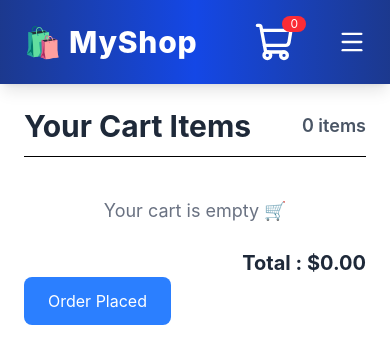
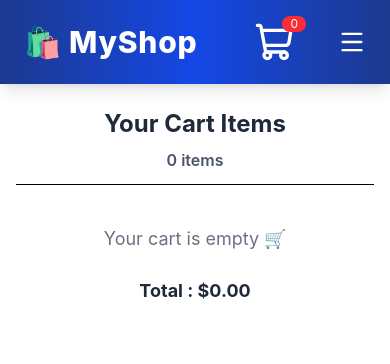
Before and after one commit to saiankit542005/myShop, a React (Vite) app: page /cart in a window 390 px wide. Shown: the top 364 px of the page. Built offline with nearby package versions, Linux system fonts and the light colour scheme.

Commit message:
Make cart page responsive form mobile and Desktop

```diff
--- a/src/components/CartList.jsx
+++ b/src/components/CartList.jsx
@@ -7,6 +7,7 @@ import toast from "react-hot-toast";
 const CartList = () => {
   const cartSelector = useSelector((state) => state.apicart.items);
   const [cartItems, setCartItems] = useState(cartSelector);
+
   const dispatch = useDispatch();
   const navigate = useNavigate();
 
@@ -18,7 +19,7 @@ const CartList = () => {
     const quantity = parseInt(quan) || 1;
 
     const cartTempItems = cartItems.map((item) =>
-      item.id === id ? { ...item, quantity } : item,
+      item.id === id ? { ...item, quantity } : item
     );
 
     setCartItems(cartTempItems);
@@ -32,41 +33,44 @@ const CartList = () => {
   };
 
   return (
-    <div className="max-w-5xl mx-auto p-6">
+    <div className="max-w-5xl mx-auto px-4 py-6">
       {/* Header */}
-      <div className="flex justify-between items-center mb-6 border-b pb-3">
-        <h2 className="text-3xl font-bold text-gray-800">Your Cart Items</h2>
-        <span className="font-semibold text-lg text-gray-600">
+      <div className="flex flex-col sm:flex-row justify-between items-center gap-2 mb-6 border-b pb-3">
+        <h2 className="text-2xl sm:text-3xl font-bold text-gray-800 text-center sm:text-left">
+          Your Cart Items
+        </h2>
+
+        <span className="font-semibold text-base sm:text-lg text-gray-600">
           {cartItems.length} items
         </span>
       </div>
 
       {/* Cart Items */}
       {cartItems.length > 0 ? (
-        <div className="grid gap-6">
+        <div className="grid gap-4 sm:gap-6">
           {cartItems.map((item) => (
             <div
               key={item.id}
-              className="flex justify-between items-center bg-white shadow-md rounded-2xl p-4 hover:shadow-lg transition"
+              className="bg-white shadow-md rounded-2xl p-4 hover:shadow-lg transition"
             >
+              <div className="flex flex-col md:flex-row justify-between gap-4">
                 {/* LEFT SIDE */}
-              <div className="flex items-center gap-6">
-                {/* Image */}
+                <div className="flex flex-col sm:flex-row items-center sm:items-start gap-4">
                   <img
-                  className="w-28 h-28 object-cover rounded-xl"
+                    className="w-24 h-24 sm:w-28 sm:h-28 object-cover rounded-xl"
                     src={item.thumbnail}
                     alt={item.title}
                   />
 
-                {/* Details */}
-                <div>
-                  <h1 className="text-xl font-semibold text-gray-800">
+                  <div className="text-center sm:text-left">
+                    <h1 className="text-lg sm:text-xl font-semibold text-gray-800">
                       {item.title}
                     </h1>
 
                     <span className="block text-lg font-bold text-green-600 mt-2">
                       $
-                    {(item.quantity
+                      {(
+                        item.quantity
                           ? item.price * item.quantity
                           : item.price
                       ).toFixed(2)}
@@ -75,24 +79,24 @@ const CartList = () => {
                 </div>
 
                 {/* RIGHT SIDE */}
-              <div className="flex items-center gap-4">
-                {/* Quantity Input */}
+                <div className="flex flex-col sm:flex-row items-center gap-3">
                   <input
                     type="number"
                     value={item.quantity || 1}
                     min="1"
-                  onChange={(e) => manageQuantity(item.id, e.target.value)}
-                  className="border px-2 py-1 w-16 rounded text-center"
-                  placeholder="Enter Quantity"
+                    onChange={(e) =>
+                      manageQuantity(item.id, e.target.value)
+                    }
+                    className="border px-2 py-2 w-20 rounded text-center"
                   />
 
-                {/* Remove Button */}
                   <button
-                  className="bg-red-500 text-white px-4 py-2 rounded-lg hover:bg-red-600 active:scale-95 transition"
+                    className="w-full sm:w-auto bg-red-500 text-white px-4 py-2 rounded-lg hover:bg-red-600 active:scale-95 transition"
                     onClick={() => dispatch(removeItem(item))}
                   >
                     Remove
                   </button>
+                </div>
               </div>
             </div>
           ))}
@@ -104,20 +108,27 @@ const CartList = () => {
       )}
 
       {/* Total */}
-      <div className="flex justify-end font-bold mt-6 text-xl text-gray-800">
+      <div className="flex justify-center sm:justify-end font-bold mt-6 text-lg sm:text-xl text-gray-800">
         Total : $
         {cartItems
-          .reduce((sum, item) => sum + item.price * (item.quantity || 1), 0)
+          .reduce(
+            (sum, item) => sum + item.price * (item.quantity || 1),
+            0
+          )
           .toFixed(2)}
       </div>
-      <div>
+
+      {/* Order Button */}
+      {cartItems.length > 0 && (
+        <div className="flex justify-center sm:justify-end mt-6">
           <button
-          className="bg-blue-500 text-white px-6 py-3 rounded-lg hover:bg-blue-600 active:scale-95 transition"
+            className="w-full sm:w-auto bg-blue-500 text-white px-6 py-3 rounded-lg hover:bg-blue-600 active:scale-95 transition"
             onClick={handlePlaceOrder}
           >
             Order Placed
           </button>
         </div>
+      )}
     </div>
   );
 };
```
Lines whose indentation alone changed are shown as unchanged.
